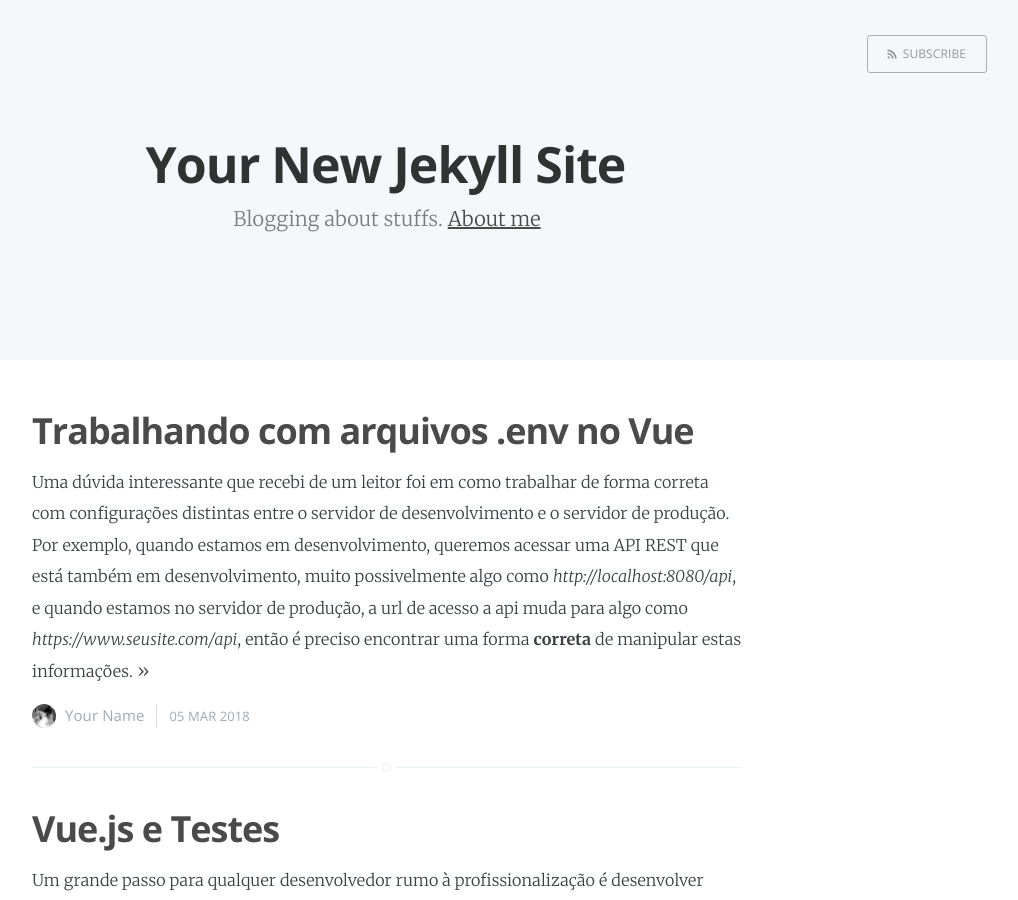
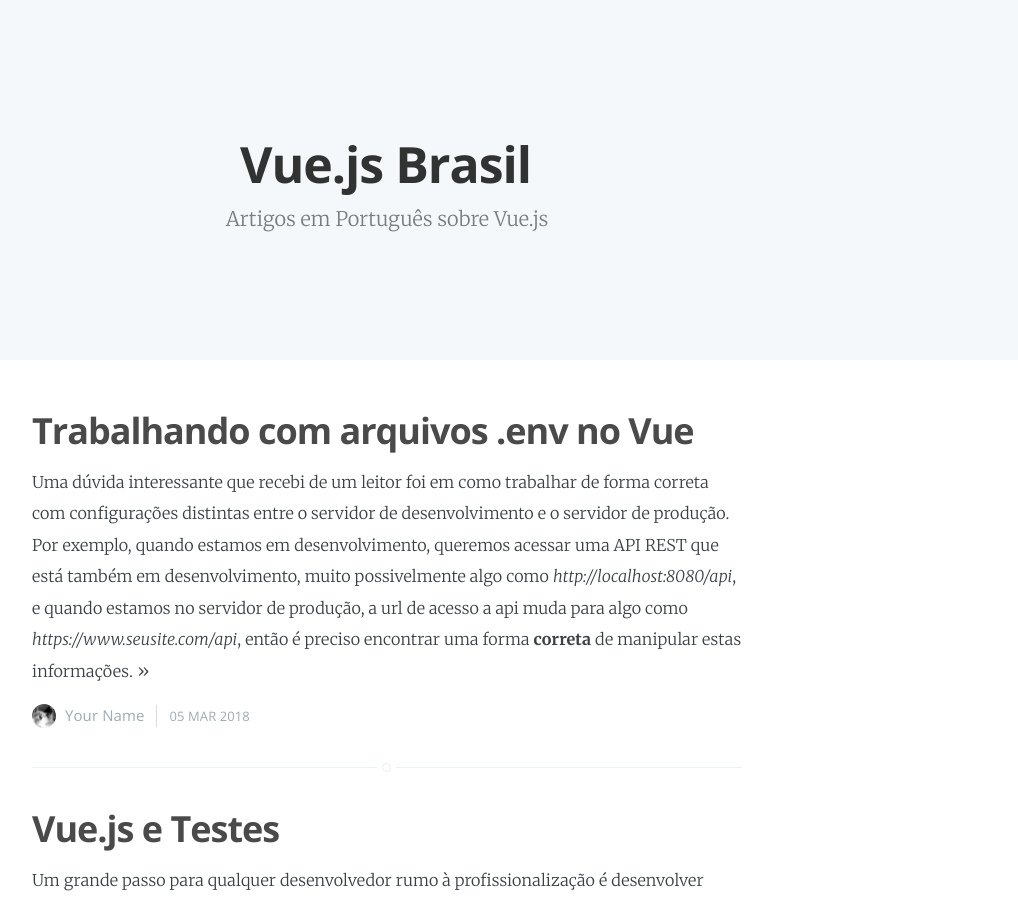
Before and after one commit to vuejs-br/blog, a Jekyll site: the page built from index.html, in a window 1280 px wide and 900 px high. Shown: the whole window, without its empty margins (253-1271 px from the left). Built offline with Jekyll 4.4.1, drawn with Linux system fonts in a browser that asks for light colours; the list of posts is cut into pages by our own code; some of the changed text lies outside the part shown.

Commit message:
Alterações no layout

```diff
--- a/_config.yml
+++ b/_config.yml
@@ -1,10 +1,10 @@
-name: Your New Jekyll Site
-description: Blogging about stuffs
-meta_description: "Your New Jekyll Site, Blogging about stuffs"
+name: Vue.js Brasil
+description: Artigos em Português sobre Vue.js
+meta_description: "Artigos em Português sobre Vue.js"
 
 markdown: kramdown
 highlighter: pygments
-logo: false
+logo: true
 paginate: 15
 baseurl: /
 domain_name: 'http://yourblog-domain.com'
--- a/_layouts/page.html
+++ b/_layouts/page.html
@@ -5,7 +5,7 @@
 
 <nav class="main-nav clearfix">
     <a class="back-button icon-arrow-left" href="{{ site.baseurl }}">Home</a>
-    <a class="subscribe-button icon-feed" href="{{ site.baseurl }}feed.xml">Subscribe</a>
+    <!--<a class="subscribe-button icon-feed" href="{{ site.baseurl }}feed.xml">Subscribe</a>-->
 </nav>
 
 
--- a/index.html
+++ b/index.html
@@ -12,14 +12,14 @@
                     <img src="{{ page.logo }}" alt="Blog Logo" />
                 </a>
             {% endif %}
-        <a class="subscribe-button icon-feed" href="{{ site.baseurl }}feed.xml">Subscribe</a>
+        <!--<a class="subscribe-button icon-feed" href="{{ site.baseurl }}feed.xml">Subscribe</a>-->
     </nav>
     <div class="vertical">
         <div class="main-header-content inner">
             <h1 class="page-title">{{ site.name }}</h1>
             <h2 class="page-description">
-                {% if site.description %} {{ site.description }}. {% endif %}
-                {% if page.about %} <a href='{{ site.baseurl }}{{ page.about }}'> About me </a> {% endif %}
+                {% if site.description %} {{ site.description }} {% endif %}
+
             </h2>
         </div>
     </div>
```
Also changed, not shown: _posts/2018-03-05-trabalhando-com-arquivos-env-no-vue.md (+4 -4 lines).
